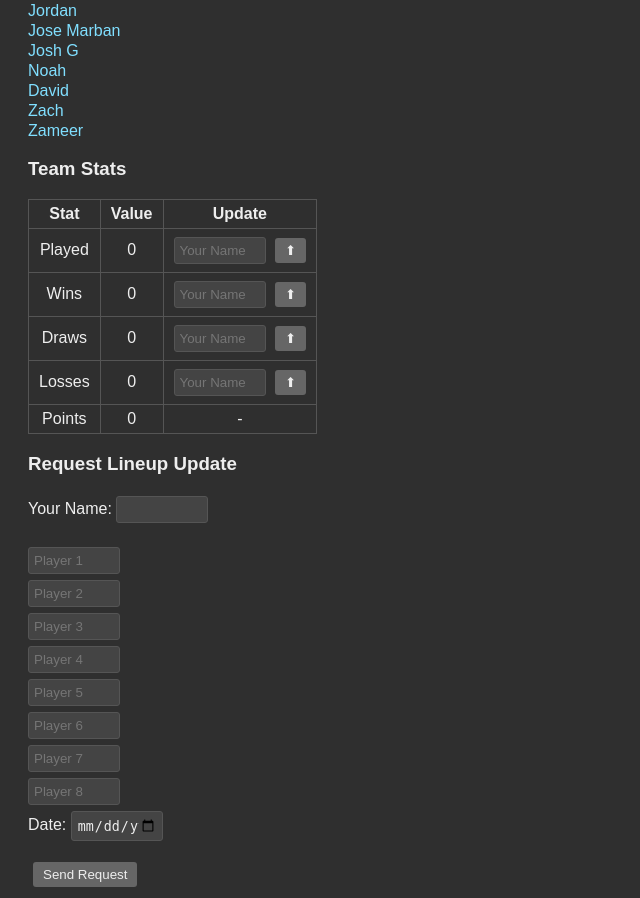
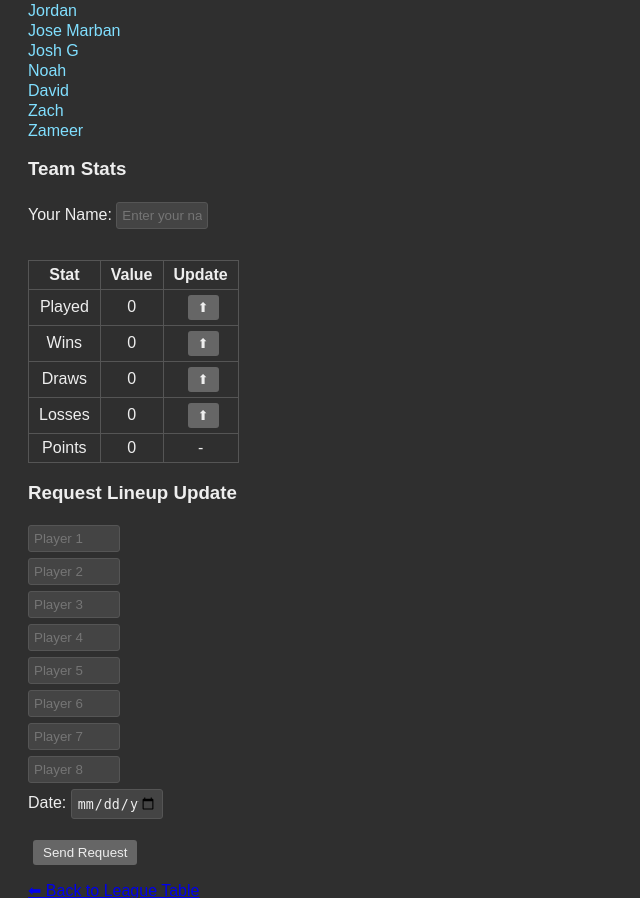
Before and after one commit to zchowscode/League-table-MCchodesfc, a Flask app: page /team/Diego in a window 1280 px wide. Shown: the part 195-1093 px from the top of the page, without its empty margins (0-640 px from the left). Run offline with Flask 3, Linux system fonts and the light colour scheme.

Commit message:
Update team.html

```diff
--- a/templates/team.html
+++ b/templates/team.html
@@ -13,6 +13,17 @@
     th, td { padding:5px 10px; border:1px solid #555; text-align:center; }
     form.inline { display:inline; margin:0; }
   </style>
+  <script>
+    function copyUserName(form) {
+      const sharedName = document.getElementById('shared_user_name').value.trim();
+      if (!sharedName) {
+        alert("You must enter your name to submit the request.");
+        return false;
+      }
+      form.user_name.value = sharedName;
+      return true;
+    }
+  </script>
 </head>
 <body>
   <h2>{{ team.name }} - Team Page</h2>
@@ -33,6 +44,8 @@
   </div>
 
   <h3>Team Stats</h3>
+  <label>Your Name:</label>
+  <input type="text" id="shared_user_name" placeholder="Enter your name"><br><br>
   <table>
     <tr>
       <th>Stat</th>
@@ -45,20 +58,20 @@
         <td>{{ team[stat] }}</td>
         <td>
           <!-- Increment -->
-          <form method="POST" class="inline">
+          <form method="POST" class="inline" onsubmit="return copyUserName(this);">
             <input type="hidden" name="request_type" value="update_stat">
             <input type="hidden" name="stat" value="{{ stat }}">
             <input type="hidden" name="increment" value="1">
-            <input type="text" name="user_name" placeholder="Your Name" required>
+            <input type="hidden" name="user_name">
             <button type="submit">⬆</button>
           </form>
           <!-- Decrement -->
           {% if team[stat] > 0 %}
-          <form method="POST" class="inline">
+          <form method="POST" class="inline" onsubmit="return copyUserName(this);">
             <input type="hidden" name="request_type" value="update_stat">
             <input type="hidden" name="stat" value="{{ stat }}">
             <input type="hidden" name="increment" value="-1">
-            <input type="text" name="user_name" placeholder="Your Name" required>
+            <input type="hidden" name="user_name">
             <button type="submit">⬇</button>
           </form>
           {% endif %}
@@ -73,10 +86,9 @@
   </table>
 
   <h3>Request Lineup Update</h3>
-  <form method="POST">
+  <form method="POST" onsubmit="return copyUserName(this);">
     <input type="hidden" name="request_type" value="lineup">
-    <label>Your Name:</label>
-    <input type="text" name="user_name" required><br><br>
+    <input type="hidden" name="user_name">
     {% for i in range(8) %}
       <input type="text" name="lineup" value="{{ team.temp_lineup[i] if i < team.temp_lineup|length else '' }}" placeholder="Player {{ i+1 }}"><br>
     {% endfor %}
@@ -94,10 +106,10 @@
           <a href="{{ url_for('player_page', team_name=team.name|replace(' ','_'), player_name=player|replace(' ','_')) }}">{{ player }}</a>{% if not loop.last %}, {% endif %}
         {% endfor %}
       </p>
-      <form method="POST">
+      <form method="POST" onsubmit="return copyUserName(this);">
         <input type="hidden" name="request_type" value="delete_lineup">
         <input type="hidden" name="lineup_date" value="{{ cl.date }}">
-        <input type="text" name="user_name" placeholder="Your Name" required>
+        <input type="hidden" name="user_name">
         <button type="submit">Request Delete</button>
       </form>
     {% endfor %}
```
